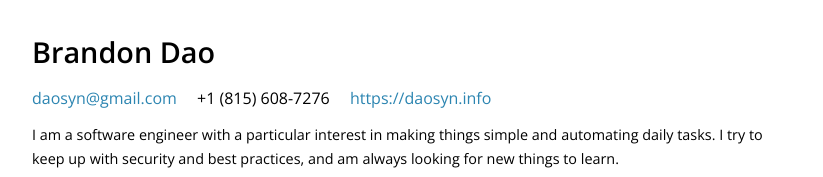
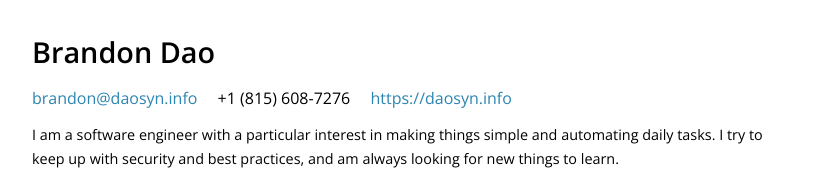
Before and after one commit to daosyn/resume, a plain HTML site: page index.html in a window 1280 px wide. Shown: the top 177 px of the page, without its empty margins (8-831 px from the left). Drawn offline with nearby package versions, Linux system fonts and the light colour scheme.

Commit message:
rename html file integrate with website

```diff
--- a/resume.html
+++ b/index.html
@@ -170,7 +170,7 @@ section h2 {
 			<h1>Brandon Dao</h1>
 			<div class="contact">
 				<span class="detail">
-					<a href="mailto:daosyn@gmail.com">daosyn@gmail.com</a>
+					<a href="mailto:brandon@daosyn.info">brandon@daosyn.info</a>
 				</span>
 				<span class="detail">
 					+1 (815) 608-7276
```
